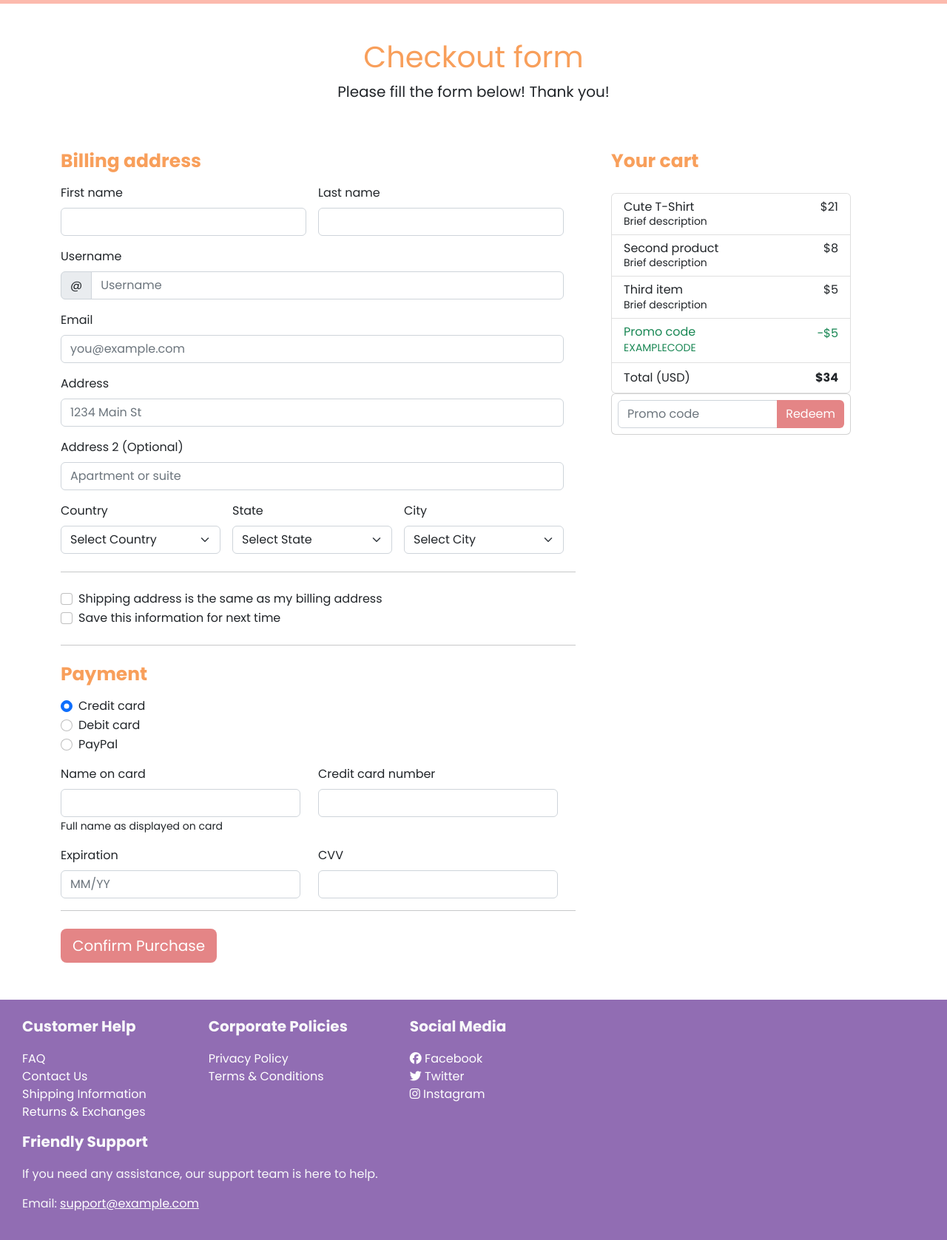
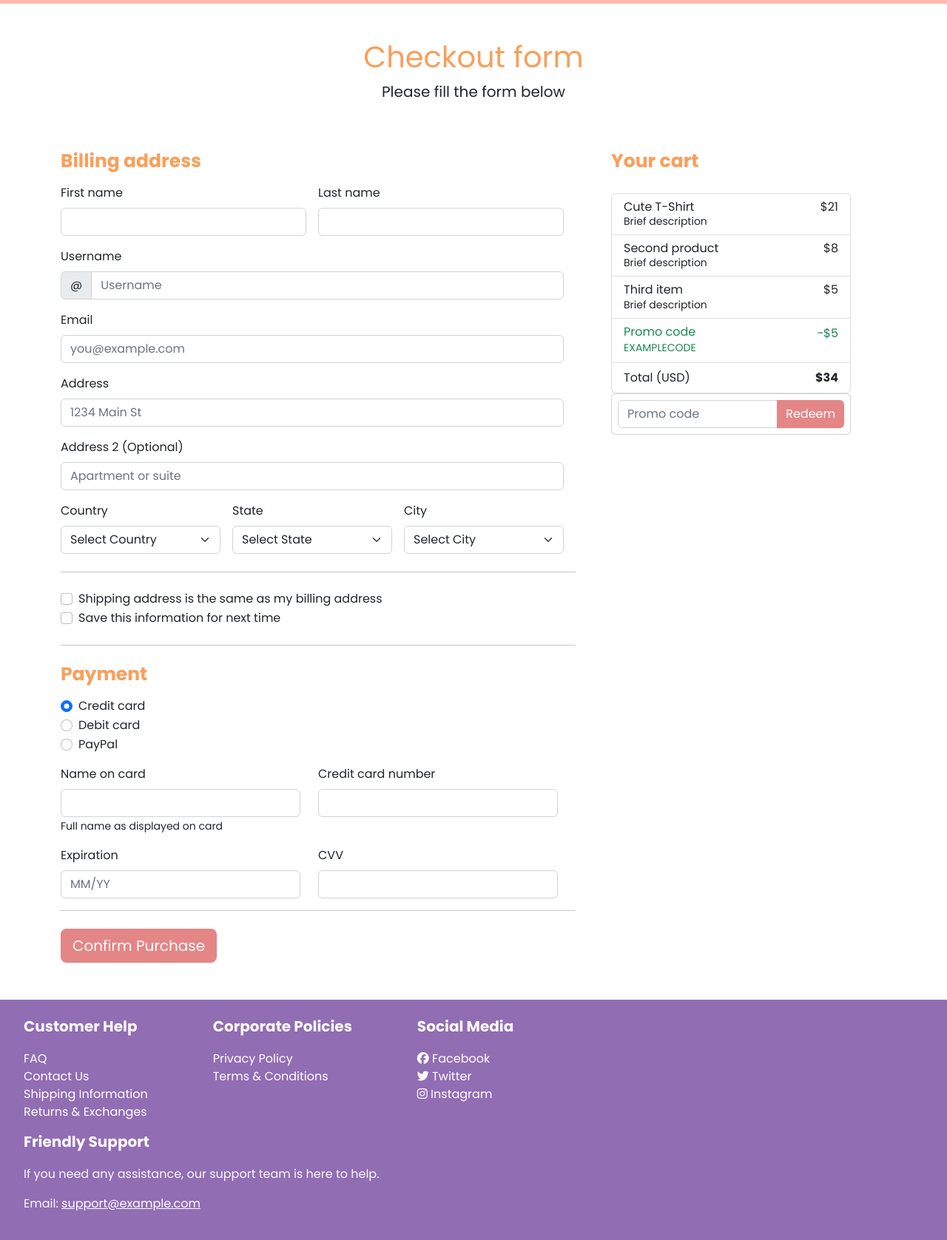
Before and after one commit to KG-2023/CozyChic, a plain HTML site: page html/checkout.html in a window 1280 px wide. Shown: the part 81-1758 px from the top of the page at 74% size. Drawn offline with nearby package versions, Linux system fonts and the light colour scheme; a script that the page names is missing.

Commit message:
updated footer

```diff
--- a/css/checkout.css
+++ b/css/checkout.css
@@ -7,10 +7,9 @@
 
 }
 
-* {
-    font-family: poppins;
-    margin: 0;
-    padding: 0;
+.py-5{
+   text-align: center;
+   min-width: fit-content;
 }
 
 .container {
--- a/css/footer.css
+++ b/css/footer.css
@@ -1,3 +1,9 @@
+* {
+    font-family: poppins;
+    margin: 0;
+    padding: 0;
+}
+
 footer {
     background-color: var(--secondary2) !important;
 }
@@ -20,17 +26,19 @@ footer {
 }
 
 .row {
-    width: 100%
+    width: 100%;
+    display: flex;
 }
 
 .col-md-3 {
+    margin: 0 32px;
     width: fit-content;
-    margin: 0px 30px;
 }
 
 
 .footer-heading {
-    font-weight: 600 !important;
+    font-weight: 600;
+    font-size: 20px;
     margin-bottom: 20px;
 }
 
--- a/html/checkout.html
+++ b/html/checkout.html
@@ -73,7 +73,7 @@
     <main>
         <div class="py-5 text-center">
             <h2 class="checkout_heading">Checkout form</h2>
-            <p class="lead">Please fill the form below! Thank you!</p>
+            <p class="lead">Please fill the form below</p>
         </div>
 
         <div class="row g-5">
```
Also changed, not shown: css/styles.css (+2 -7 lines).
